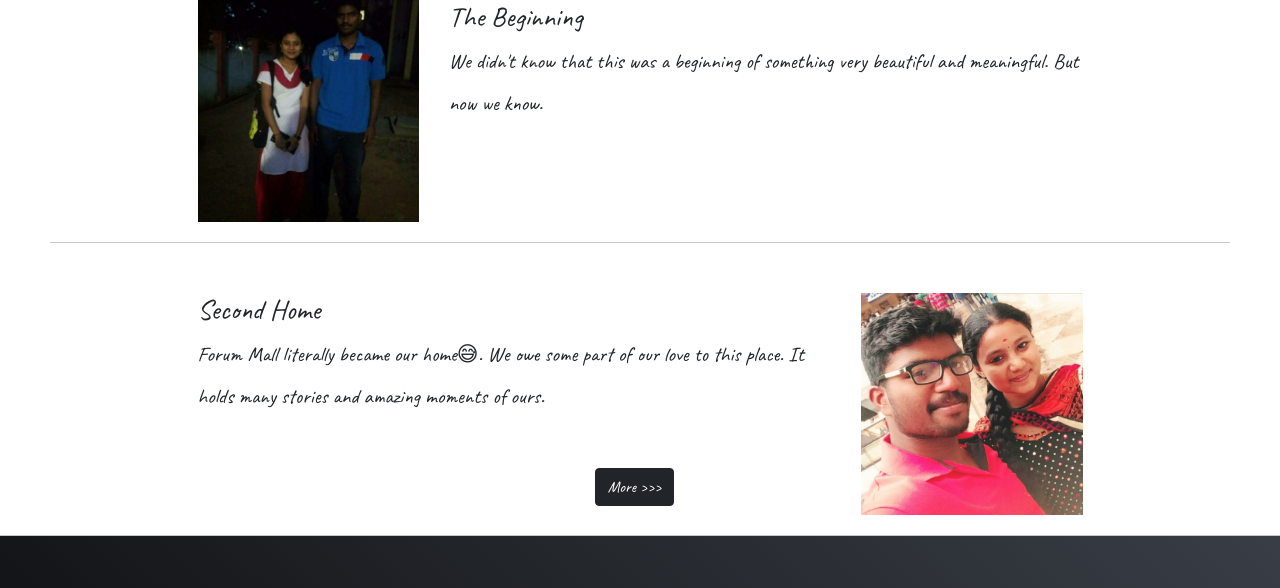
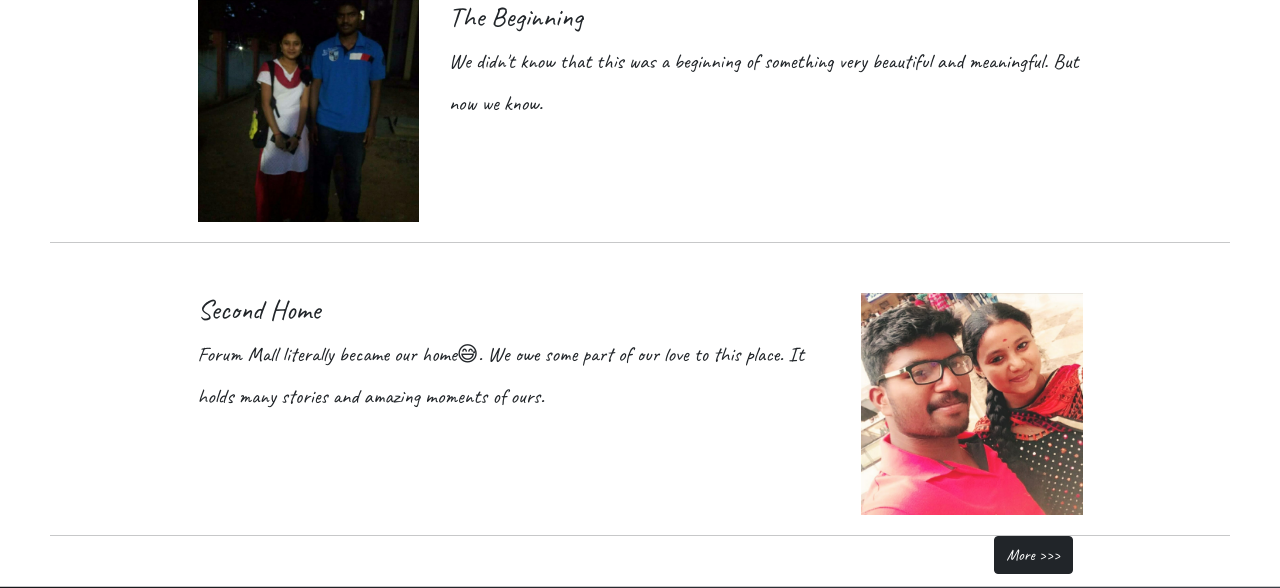
Before and after one commit to kartheeswaran07v/Kar_Swe_Project, a Flask app: page /home in a window 1280 px wide. Shown: the part 734-1322 px from the top of the page. Run offline with Flask 2, Linux system fonts and the light colour scheme; data that the repository does not hold is empty; some libraries are stand-ins or nearby versions.

Commit message:
edit route

```diff
--- a/templates/index.html
+++ b/templates/index.html
@@ -68,6 +68,7 @@
         <h3>Second Home</h3>
         <p>Forum Mall literally became our home😅. We owe some part of our love to this place. It holds many stories and amazing moments of ours.</p>
       </div>
+      <hr class="style18" />
       <div class="button">
         <a href="{{ url_for('parallax') }}" class="btn btn-dark">More >>></a>
       </div>
```
